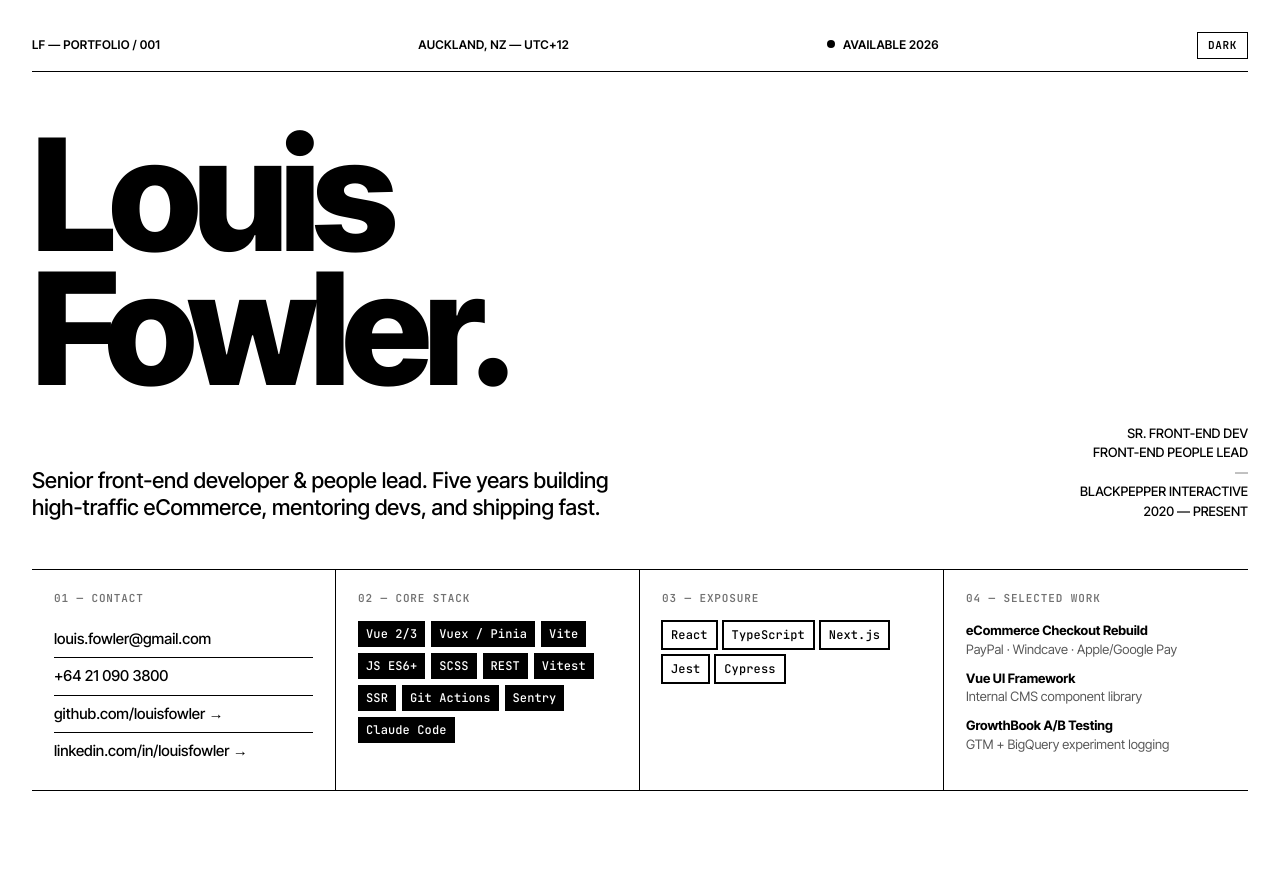
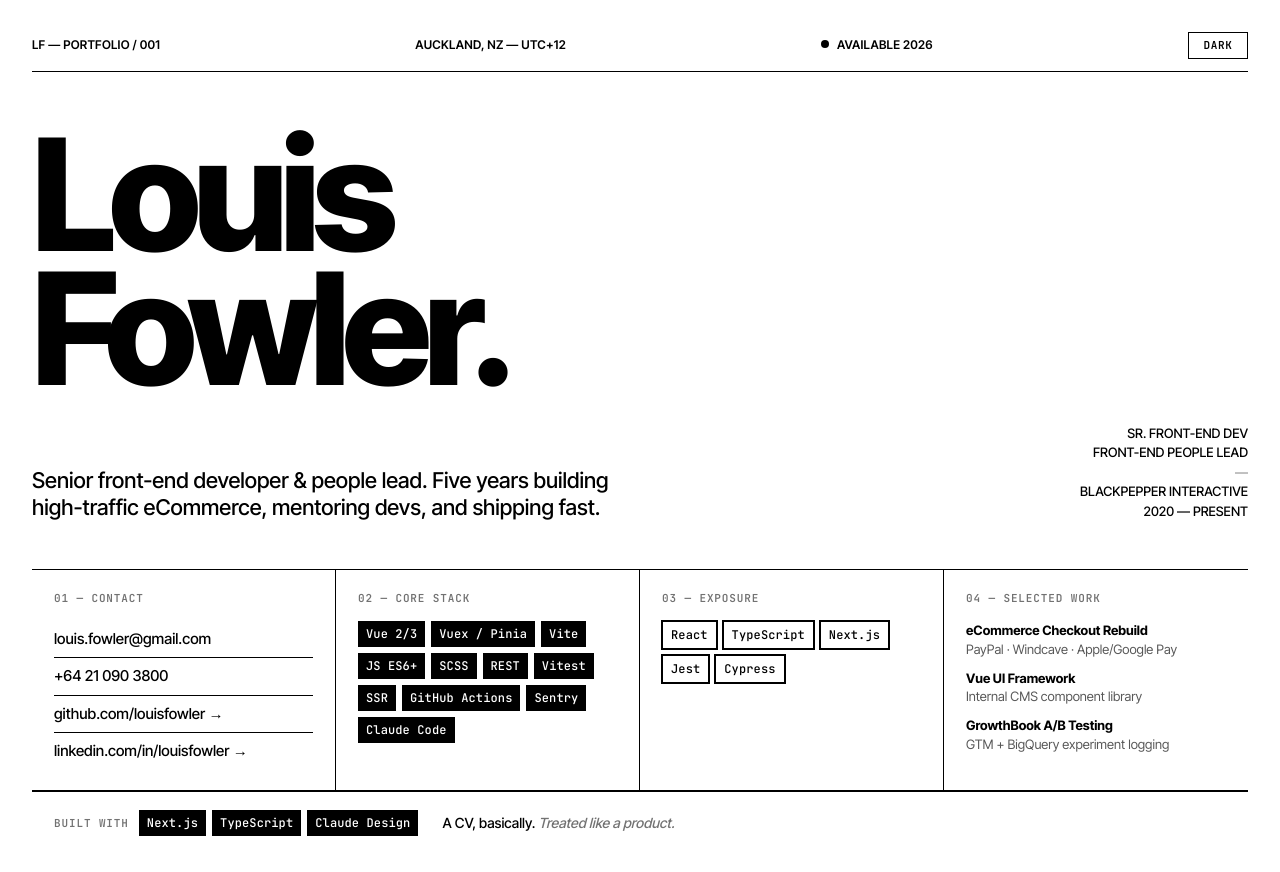
Before and after one commit to louis-fowler/louis-fowler-profile, a Next.js app: page / in a window 1280 px wide. Before the commit the page ends 823 px from the top, so only its background shows below. Built offline with nearby package versions, Linux system fonts and the light colour scheme.

Commit message:
vercel update

```diff
--- a/app/globals.css
+++ b/app/globals.css
@@ -87,6 +87,7 @@ a {
     padding: 4px 10px;
     cursor: pointer;
     transition: background 0.15s ease, color 0.15s ease;
+    width: 3.75rem;
 }
 
 .theme-toggle:hover {
--- a/app/page.tsx
+++ b/app/page.tsx
@@ -9,7 +9,7 @@ const coreSkills = [
   "REST",
   "Vitest",
   "SSR",
-  "Git Actions",
+  "GitHub Actions",
   "Sentry",
   "Claude Code",
 ];
@@ -112,20 +112,20 @@ export default function Home() {
         </div>
       </section>
 
-      {/* <footer className="colophon">
+      <footer className="colophon">
         <div className="built-row">
           <span className="built-label">Built with</span>
           <span className="tag">Next.js</span>
           <span className="tag">TypeScript</span>
           <span className="tag">Claude Design</span>
-          <span className="tag">GitHub Actions</span>
+          {/* <span className="tag">GitHub Actions</span>
           <span className="tag">S3</span>
-          <span className="tag">CloudFront</span>
+          <span className="tag">CloudFront</span> */}
         </div>
         <p className="quip">
           A CV, basically. <em>Treated like a product.</em>
         </p>
-      </footer> */}
+      </footer>
     </main>
   );
 }
```
